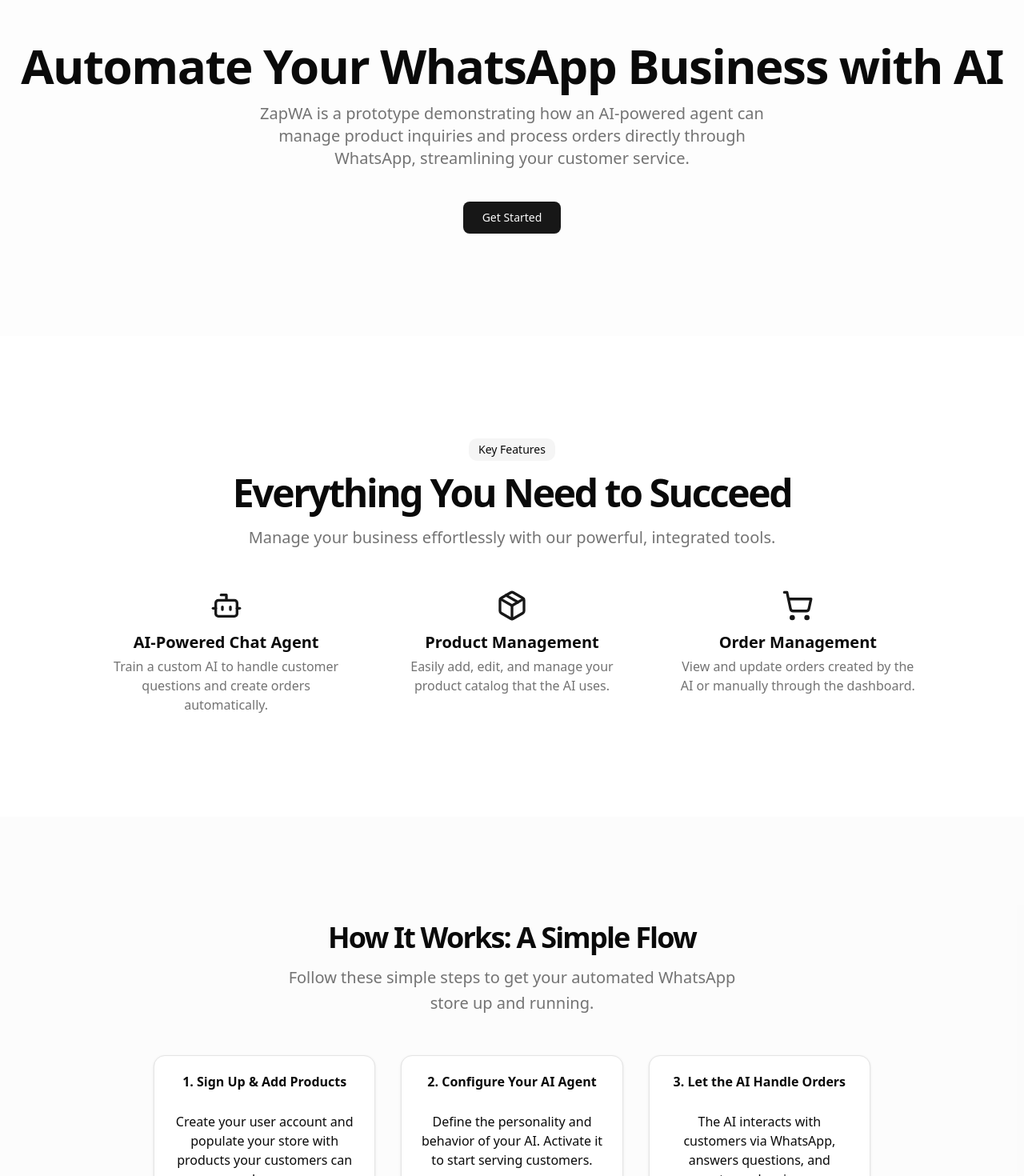
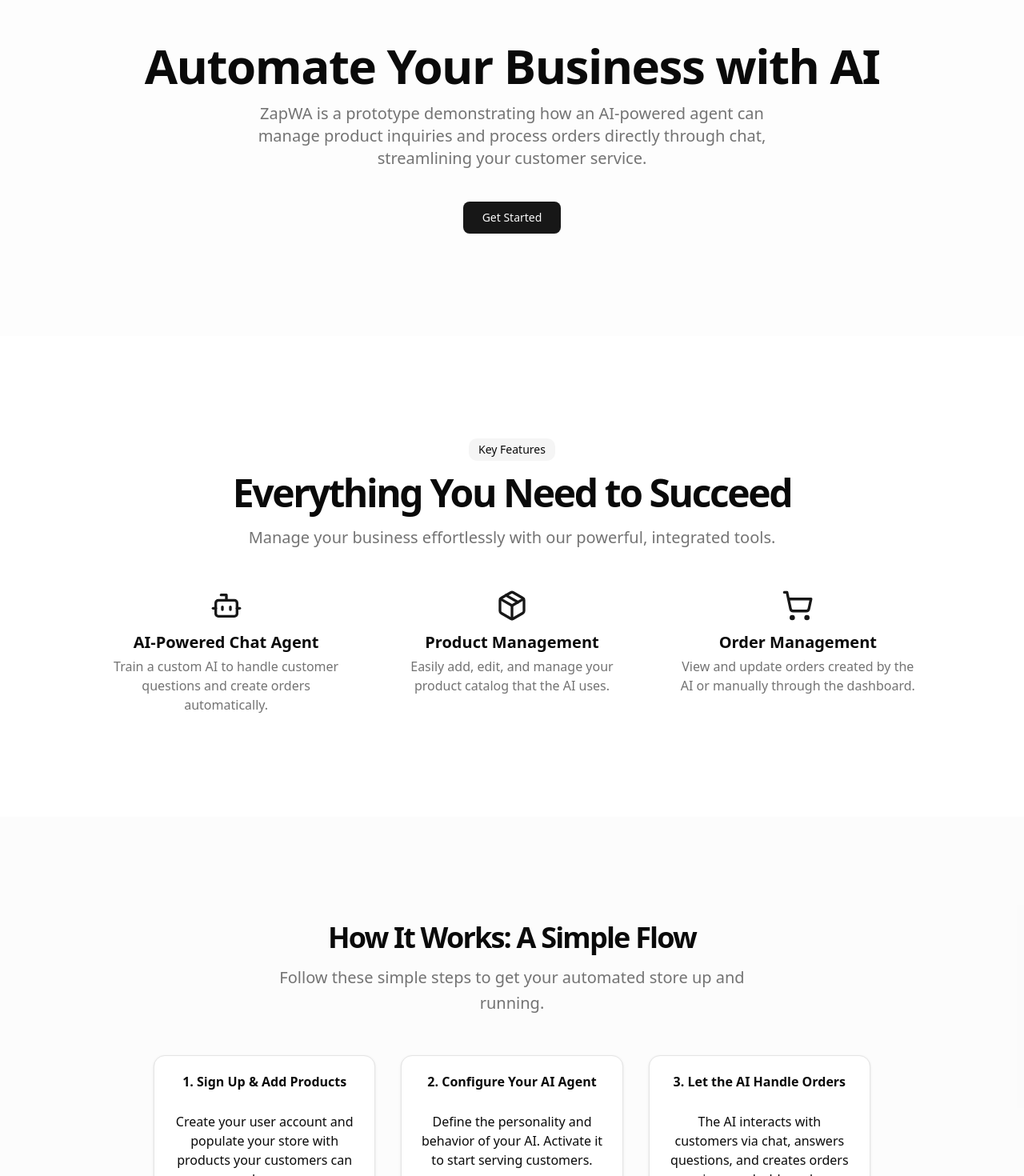
Before and after one commit to masfahru/jd-imamfahrurrofi-zapwa, a React (Vite) app in the folder client/: page / in a window 1280 px wide. Shown: the part 140-1610 px from the top of the page at 80% size. Built offline with nearby package versions, Linux system fonts and the light colour scheme; no server answers.

Commit message:
feat(app): removing whatsapp from LandingPage.tsx

```diff
--- a/client/src/pages/LandingPage.tsx
+++ b/client/src/pages/LandingPage.tsx
@@ -22,15 +22,14 @@
       </header>
 
       <main className="flex-1">
-        {/* Hero Section */}
         <section className="container mx-auto flex flex-col items-center gap-4 px-4 py-20 text-center md:px-6 md:py-32">
           <h1 className="text-4xl font-extrabold tracking-tight md:text-5xl lg:text-6xl">
-            Automate Your WhatsApp Business with AI
+            Automate Your Business with AI
           </h1>
           <p className="max-w-2xl text-muted-foreground md:text-xl">
             ZapWA is a prototype demonstrating how an AI-powered agent can
             manage product inquiries and process orders directly through
-            WhatsApp, streamlining your customer service.
+            chat, streamlining your customer service.
           </p>
           <div className="flex gap-4 mt-6">
             <Button asChild size="lg">
@@ -99,7 +98,7 @@
               </h2>
               <p
                 className="mx-auto max-w-[600px] text-muted-foreground md:text-xl/relaxed lg:text-base/relaxed xl:text-xl/relaxed">
-                Follow these simple steps to get your automated WhatsApp store
+                Follow these simple steps to get your automated store
                 up and running.
               </p>
             </div>
@@ -132,7 +131,7 @@
                 </CardHeader>
                 <CardContent>
                   <p>
-                    The AI interacts with customers via WhatsApp, answers
+                    The AI interacts with customers via chat, answers
                     questions, and creates orders in your dashboard.
                   </p>
                 </CardContent>
```
